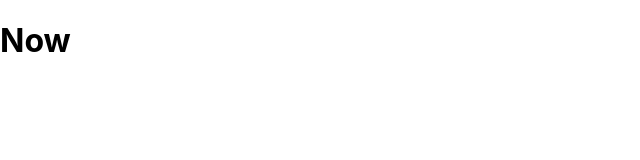
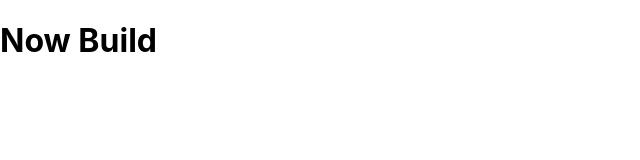
Before and after one commit to MalanSergii/reactHw_3, a React (Create React App) app: page / in a window 1280 px wide. Shown: the top 160 px of the page, without its empty margins (0-640 px from the left). Built offline with nearby package versions, Linux system fonts and the light colour scheme.

Commit message:
add Test

```diff
--- a/src/components/App.jsx
+++ b/src/components/App.jsx
@@ -1,7 +1,7 @@
 export const App = () => {
   return (
     <div>
-      <h1>Now</h1>
+      <h1>Now Build</h1>
     </div>
   );
 };
```
Also changed, not shown: src/components/Test.js (added).
